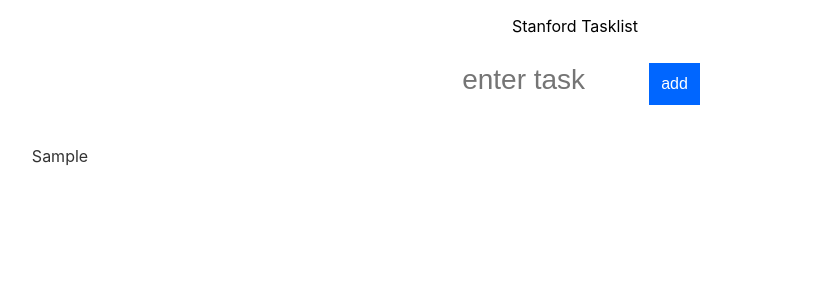
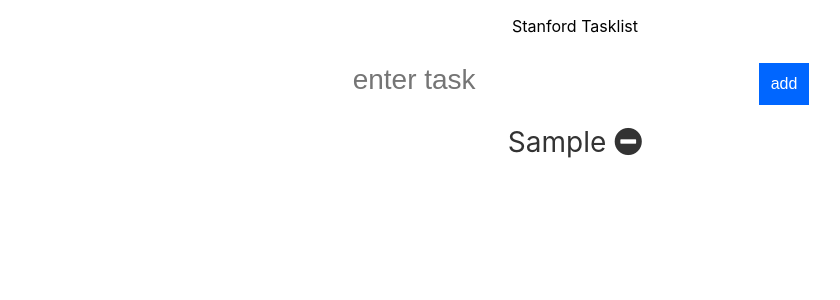
Before and after one commit to Ahmetburhan/SMtodoList, a React (Create React App) app in the folder client/: page / in a window 1280 px wide. Both pictures are taken after typing "Sample" into the empty fields and a click on the button "add". Shown: the top 300 px of the page, without its empty margins (65-905 px from the left). Built offline with nearby package versions, Linux system fonts and the light colour scheme.

Commit message:
remove added

```diff
--- a/client/package.json
+++ b/client/package.json
@@ -5,6 +5,7 @@
   "dependencies": {
     "react": "^16.8.2",
     "react-dom": "^16.8.2",
+    "react-flip-move": "^3.0.3",
     "react-scripts": "2.1.5"
   },
   "scripts": {
--- a/client/public/index.html
+++ b/client/public/index.html
@@ -7,6 +7,9 @@
       name="viewport"
       content="width=device-width, initial-scale=1, shrink-to-fit=no"
     />
+  <link rel="stylesheet" href="https://use.fontawesome.com/releases/v5.7.2/css/all.css" integrity="sha384-fnmOCqbTlWIlj8LyTjo7mOUStjsKC4pOpQbqyi7RrhN7udi9RwhKkMHpvLbHG9Sr"
+  crossorigin="anonymous">
+
     <meta name="theme-color" content="#000000" />
     <!--
       manifest.json provides metadata used when your web app is installed on a
--- a/client/src/App.css
+++ b/client/src/App.css
@@ -23,7 +23,7 @@
   padding: 10px;
   font-size: calc(12px + 2vmin);
   border: 2px solid #FFF;
-  width: 165px;
+  width: 30%;
 }
 
 .todoListMain .header button {
@@ -45,18 +45,29 @@
 .todoListMain .theList {
   list-style: none;
   padding-left: 0;
-  width: 250px;
+  /* width: 250px; */
 }
 
 .todoListMain .theList li {
   color: #333;
   background-color: rgba(255, 255, 255, .5);
-  padding: 15px;
-  margin-bottom: 15px;
+  padding: 10px;
+  font-size: calc(12px + 2vmin);
+  margin-bottom: 10px;
   border-radius: 5px;
-  list-style: none;
+  transition: background-color .2s ease-out;
+}
+
+/* .todoListMain .theList li:hover {
+  background-color: pink;
+  cursor: pointer;
+} */
+
+.fas.fa-minus-circle:hover {
+  color: red;
 }
 
 ul.theList {
   padding: 0;
+  margin: auto;
 }
--- a/client/src/components/toDoItems.js
+++ b/client/src/components/toDoItems.js
@@ -1,8 +1,19 @@
 import React, { Component } from "react";
+import FlipMove from "react-flip-move";
+
 
 class TodoItems extends Component {
-    createTasks(item) {
-        return <li key={item.key}>{item.text}</li>
+    constructor(props) {
+            super(props);
+
+            this.createTasks = this.createTasks.bind(this);
+      }
+    createTasks=(item)=> {
+        return <li onClick={() => this.delete(item.key)}
+            key={item.key}> {item.text} <i class="fas fa-minus-circle"></i></li>
+    }
+    delete=(key)=> {
+        this.props.delete(key);
     }
 
     render() {
@@ -10,9 +21,12 @@
         var listItems = todoEntries.map(this.createTasks);
 
         return (
+            <FlipMove duration={250} easing="ease-out">
+
             <ul className="theList">
                 {listItems}
             </ul>
+            </FlipMove>
         );
     }
 };
--- a/client/src/components/todolist.js
+++ b/client/src/components/todolist.js
@@ -12,7 +12,7 @@
         this.addItem = this.addItem.bind(this);
     }
 
-    addItem(e) {
+    addItem=(e)=> {
         e.preventDefault();
         if (this._inputElement.value !== "") {
             var newItem = {
@@ -32,6 +32,16 @@
         console.log(this.state.items);
     }
 
+    deleteItem=(key)=> {
+        var filteredItems = this.state.items.filter(function (item) {
+            return (item.key !== key);
+        });
+
+        this.setState({
+            items: filteredItems
+        });
+    }
+
 
     render() {
         return (
@@ -44,7 +54,8 @@
                         <button type="submit">add</button>
                     </form>
                 </div>
-                <TodoItems entries={this.state.items} />
+                <TodoItems entries={this.state.items}
+                    delete={this.deleteItem} />
             </div>
         );
     }
```
Also changed, not shown: 1 other file (tests, documents, lock files or other folders).
